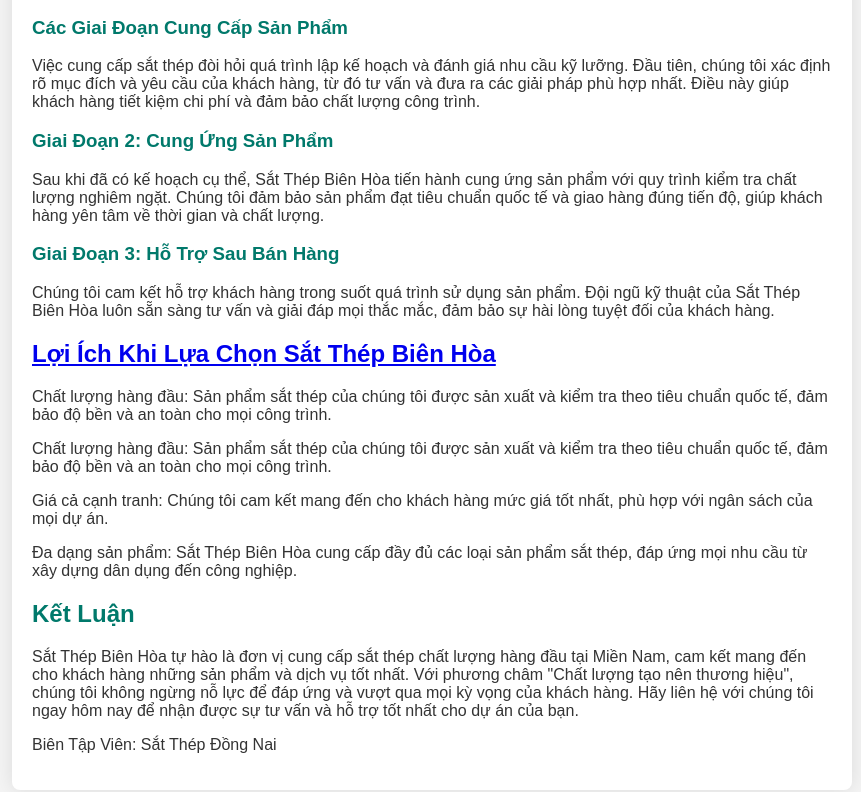
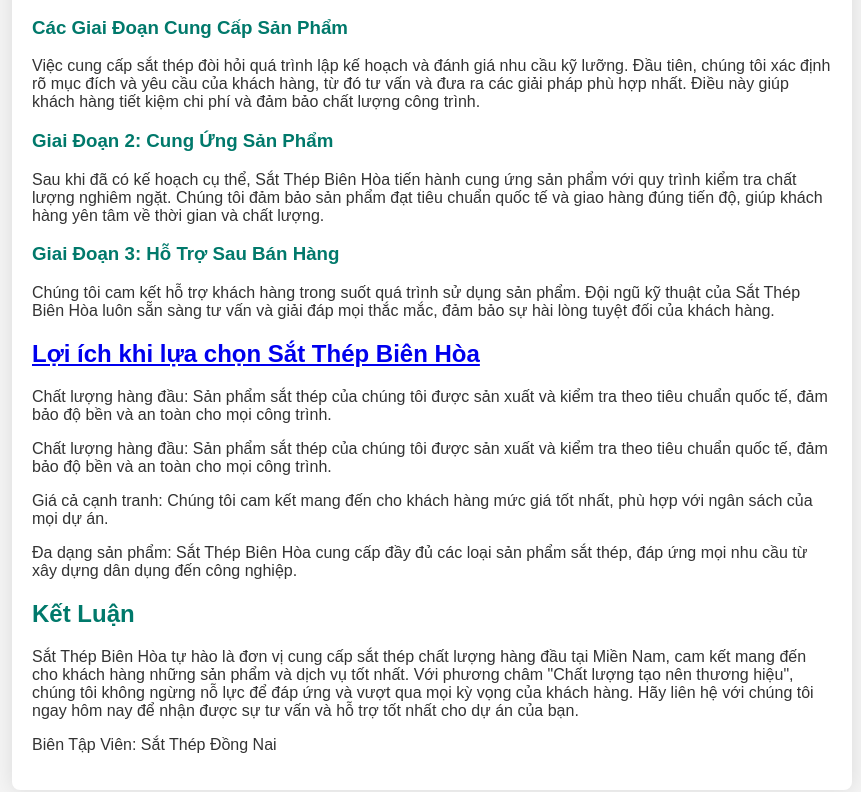
Before and after one commit to satthepdongnai/satthepbienhoadongnai, a plain HTML site: page index.html in a window 1280 px wide. Shown: the part 567-1359 px from the top of the page, without its empty margins (208-1069 px from the left). Drawn offline with Linux system fonts and the light colour scheme.

Commit message:
Update index.html

```diff
--- a/index.html
+++ b/index.html
@@ -2,7 +2,7 @@
 <html lang="en">
 
 <head>
-    <meta name="google-site-verification" content="1wahEMdOjc74rMB3zQAq9ICYfglD8k-7IdKkqcZrxlI" />
+    <meta name="google-site-verification" content="jWfjO8B9TPHkEQEgKmwS6i10dWa-mob6fywi-hNaQ74" />
     <meta charset="UTF-8">
     <meta name="viewport" content="width=device-width, initial-scale=1.0">
     <title> Đơn Vị Cung Cấp Sắt Thép Chất Lượng Tại Miền Nam
@@ -77,7 +77,7 @@
 <p> Sau khi đã có kế hoạch cụ thể, Sắt Thép Biên Hòa tiến hành cung ứng sản phẩm với quy trình kiểm tra chất lượng nghiêm ngặt. Chúng tôi đảm bảo sản phẩm đạt tiêu chuẩn quốc tế và giao hàng đúng tiến độ, giúp khách hàng yên tâm về thời gian và chất lượng.</p>
 <h3>Giai Đoạn 3: Hỗ Trợ Sau Bán Hàng</h3>
 <p> Chúng tôi cam kết hỗ trợ khách hàng trong suốt quá trình sử dụng sản phẩm. Đội ngũ kỹ thuật của Sắt Thép Biên Hòa luôn sẵn sàng tư vấn và giải đáp mọi thắc mắc, đảm bảo sự hài lòng tuyệt đối của khách hàng.</p>
-<h2><a href="https://satthepdongnai.github.io/satthepdongnai/"> Lợi Ích Khi Lựa Chọn Sắt Thép Biên Hòa </a> </h2>
+<h2><a href="https://satthepbienhoas-organization.gitbook.io/satthepbienhoa"> Lợi ích khi lựa chọn Sắt Thép Biên Hòa </a> </h2>
 <p> Chất lượng hàng đầu: Sản phẩm sắt thép của chúng tôi được sản xuất và kiểm tra theo tiêu chuẩn quốc tế, đảm bảo độ bền và an toàn cho mọi công trình.</p>
 <p> Chất lượng hàng đầu: Sản phẩm sắt thép của chúng tôi được sản xuất và kiểm tra theo tiêu chuẩn quốc tế, đảm bảo độ bền và an toàn cho mọi công trình. </p>
 <p> Giá cả cạnh tranh: Chúng tôi cam kết mang đến cho khách hàng mức giá tốt nhất, phù hợp với ngân sách của mọi dự án.</p>
```
